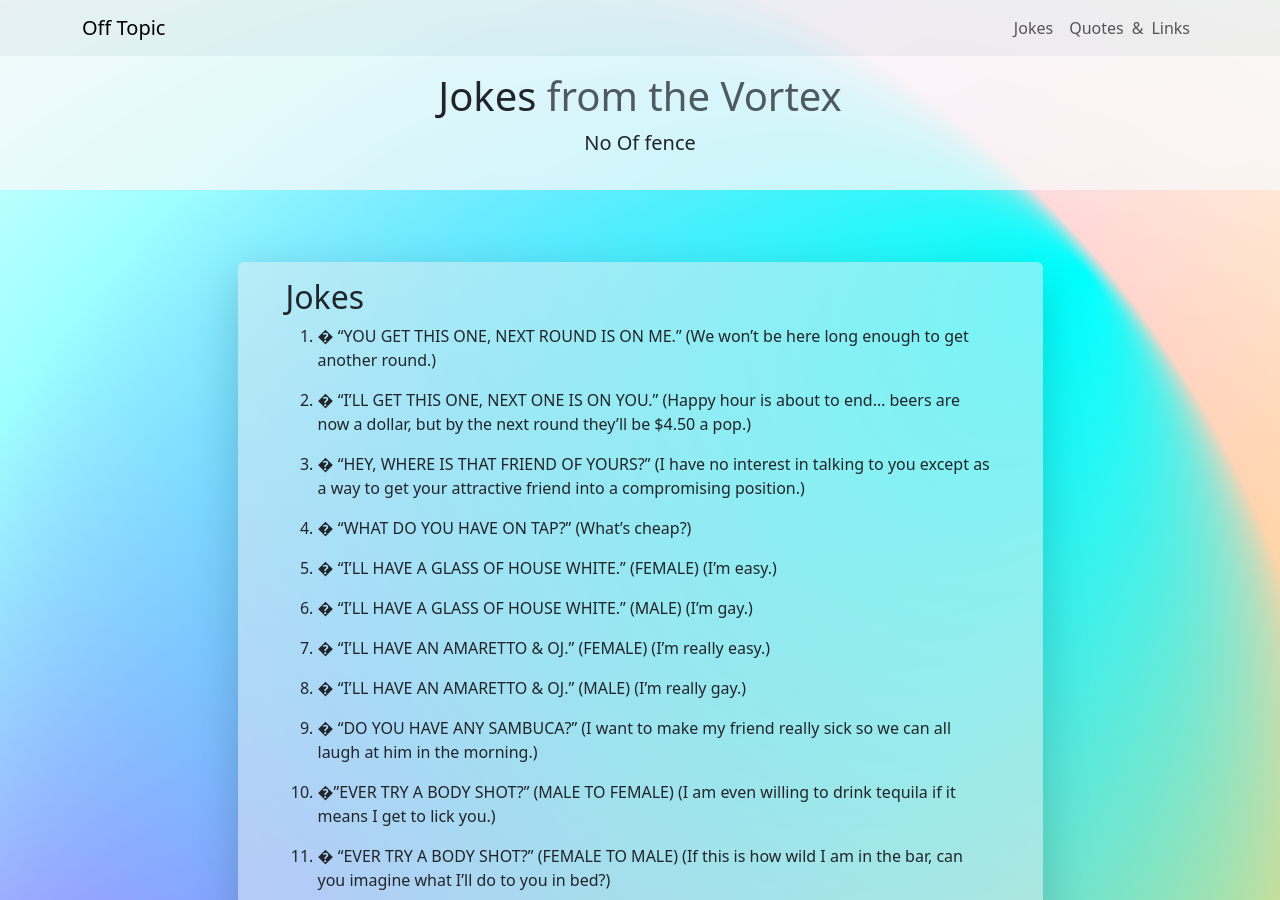
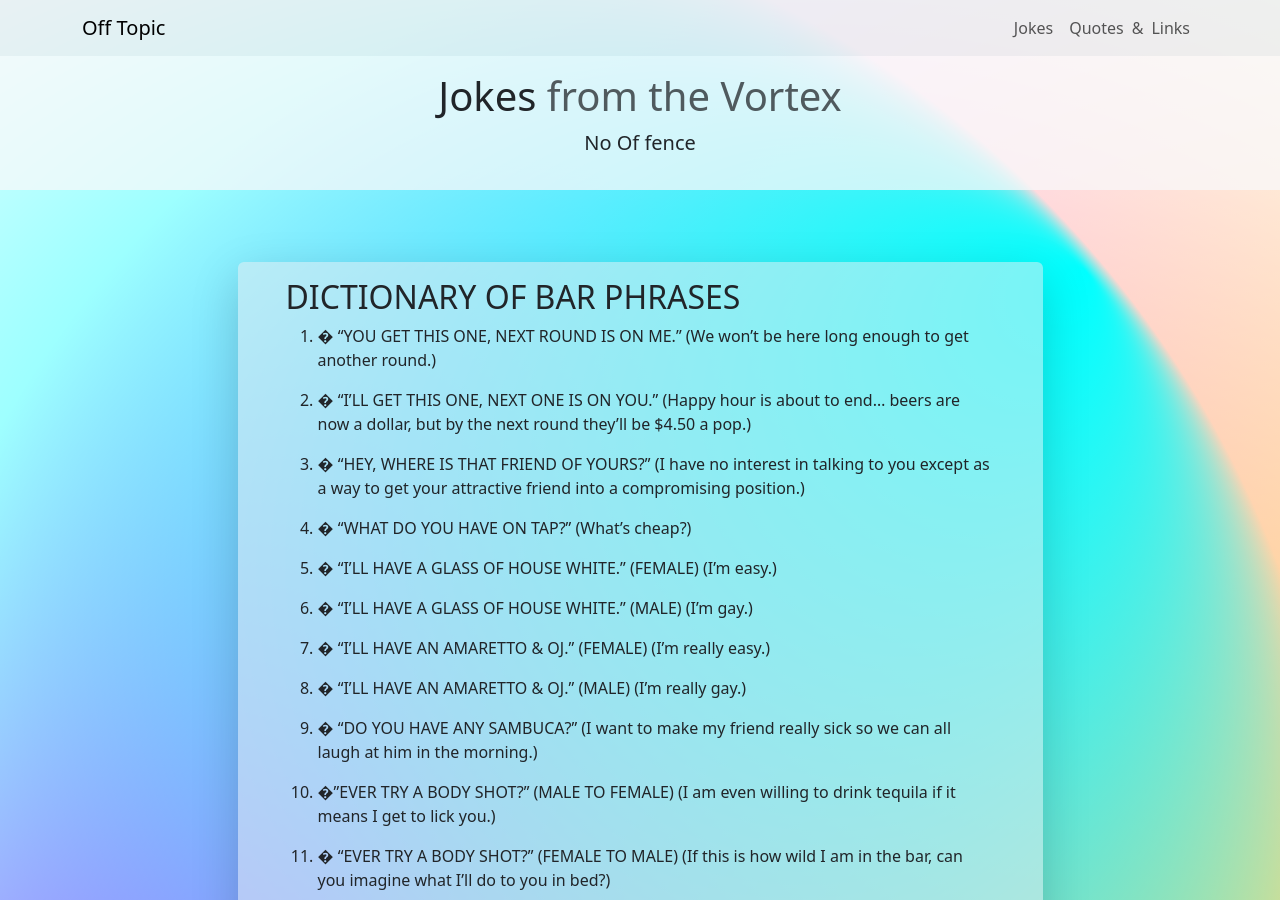
Before and after one commit to raz0x/razox, a Jekyll site: the page built from _jokes/bar_phrases.md, in a window 1280 px wide and 900 px high. Built offline with Jekyll 4.4.1, drawn with Linux system fonts in a browser that asks for light colours.

Commit message:
Update joke.html

```diff
--- a/_layouts/joke.html
+++ b/_layouts/joke.html
@@ -35,7 +35,7 @@
 <section class="w-75 p-3 my-5 mx-auto">
     <div class="bg-body-secondary bg-opacity-50 shadow-lg rounded py-3 px-5">
             <article class="mb-3 pb-2 border-bottom border-dark">
-            <h2 class="joke-title">{{ page.title }}</h2>
+            <h2 class="joke-title">{{ page.subject }}</h2>
             {{ content }}
             </article>
             <ul id="pager" class="nav justify-content-between">
```
